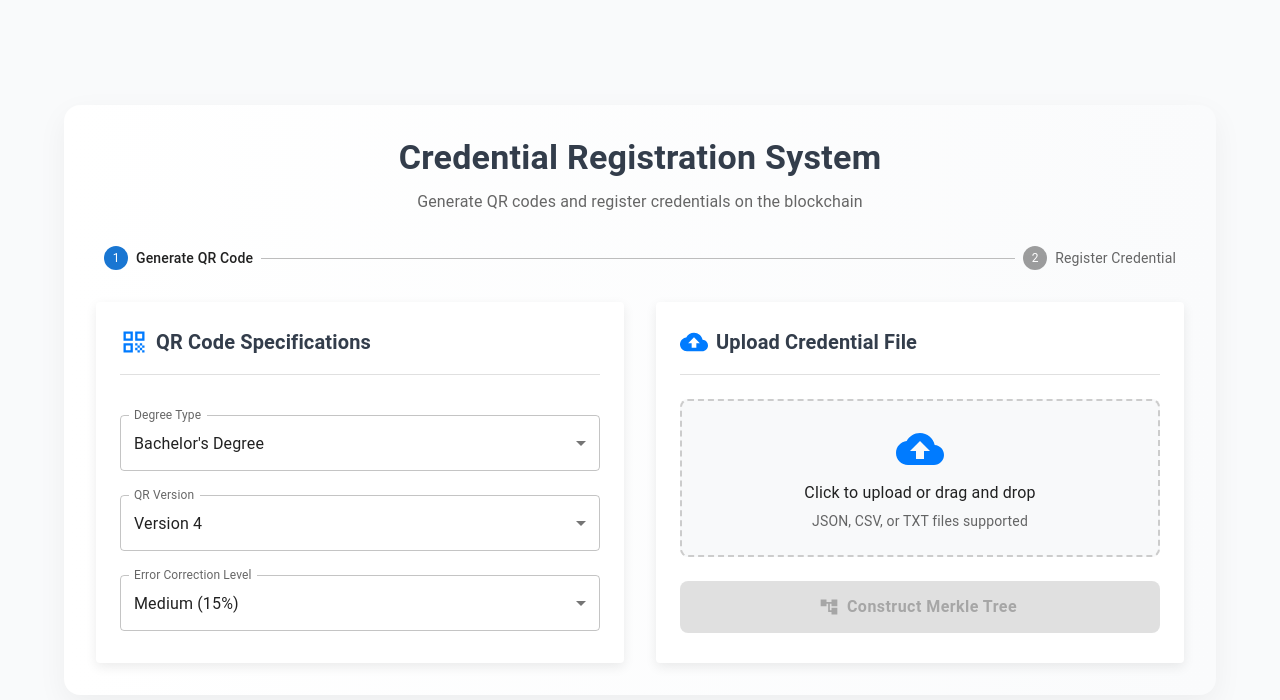
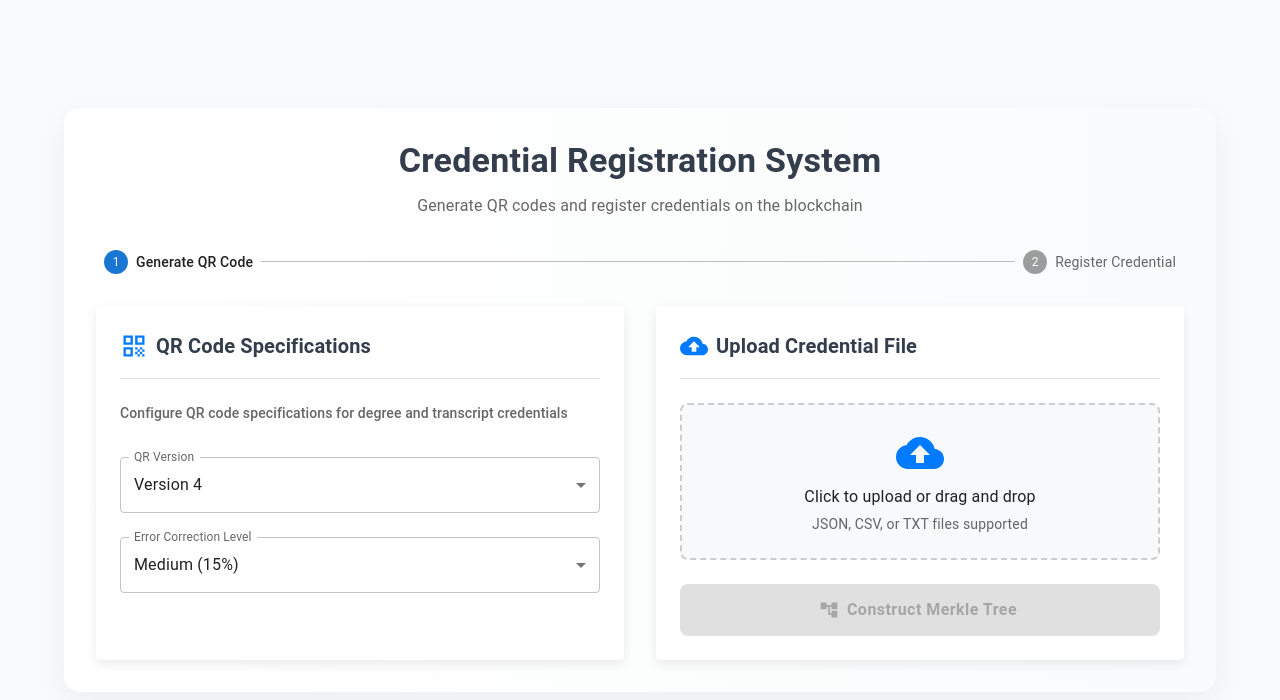
Before and after one commit to prithvirajmotwani/merkle-magic, a React (Vite) app: page / in a window 1280 px wide. Shown: the top 700 px of the page. Built offline with nearby package versions, Linux system fonts and the light colour scheme.

Commit message:
Limit QR code specifications
Limit QR code specifications to degree and transcript.

```diff
--- a/src/components/RegisterCredential.jsx
+++ b/src/components/RegisterCredential.jsx
@@ -45,7 +45,6 @@ const RegisterCredential = () => {
   const [isRegistering, setIsRegistering] = useState(false);
   const [qrVersion, setQrVersion] = useState(4);
   const [errorCorrectionLevel, setErrorCorrectionLevel] = useState("M");
-  const [degreeType, setDegreeType] = useState("bachelor");
   const [selectedFile, setSelectedFile] = useState(null);
   const [isTreeConstructed, setIsTreeConstructed] = useState(false);
   const [downloadDialogOpen, setDownloadDialogOpen] = useState(false);
@@ -174,20 +173,9 @@ const RegisterCredential = () => {
                       </Box>
                       <Divider sx={{ mb: 3 }} />
 
-                      <FormControl fullWidth margin="normal">
-                        <InputLabel>Degree Type</InputLabel>
-                        <Select
-                          value={degreeType}
-                          label="Degree Type"
-                          onChange={(e) => setDegreeType(e.target.value)}
-                        >
-                          <MenuItem value="bachelor">Bachelor's Degree</MenuItem>
-                          <MenuItem value="master">Master's Degree</MenuItem>
-                          <MenuItem value="doctorate">Doctorate</MenuItem>
-                          <MenuItem value="certificate">Certificate</MenuItem>
-                          <MenuItem value="transcript">Transcript</MenuItem>
-                        </Select>
-                      </FormControl>
+                      <Typography variant="subtitle2" color="#666" gutterBottom sx={{ mb: 2 }}>
+                        Configure QR code specifications for degree and transcript credentials
+                      </Typography>
 
                       <FormControl fullWidth margin="normal">
                         <InputLabel>QR Version</InputLabel>
@@ -297,18 +285,6 @@ const RegisterCredential = () => {
                         </Typography>
                       </Box>
                       <Divider sx={{ mb: 3 }} />
-
-                      <Box sx={{ mb: 2 }}>
-                        <Typography variant="subtitle2" color="#666" gutterBottom>
-                          Degree Type
-                        </Typography>
-                        <Chip
-                          label={degreeType.charAt(0).toUpperCase() + degreeType.slice(1)}
-                          color="primary"
-                          variant="outlined"
-                          sx={{ fontWeight: 500 }}
-                        />
-                      </Box>
 
                       <Box sx={{ mb: 2 }}>
                         <Typography variant="subtitle2" color="#666" gutterBottom>
```
